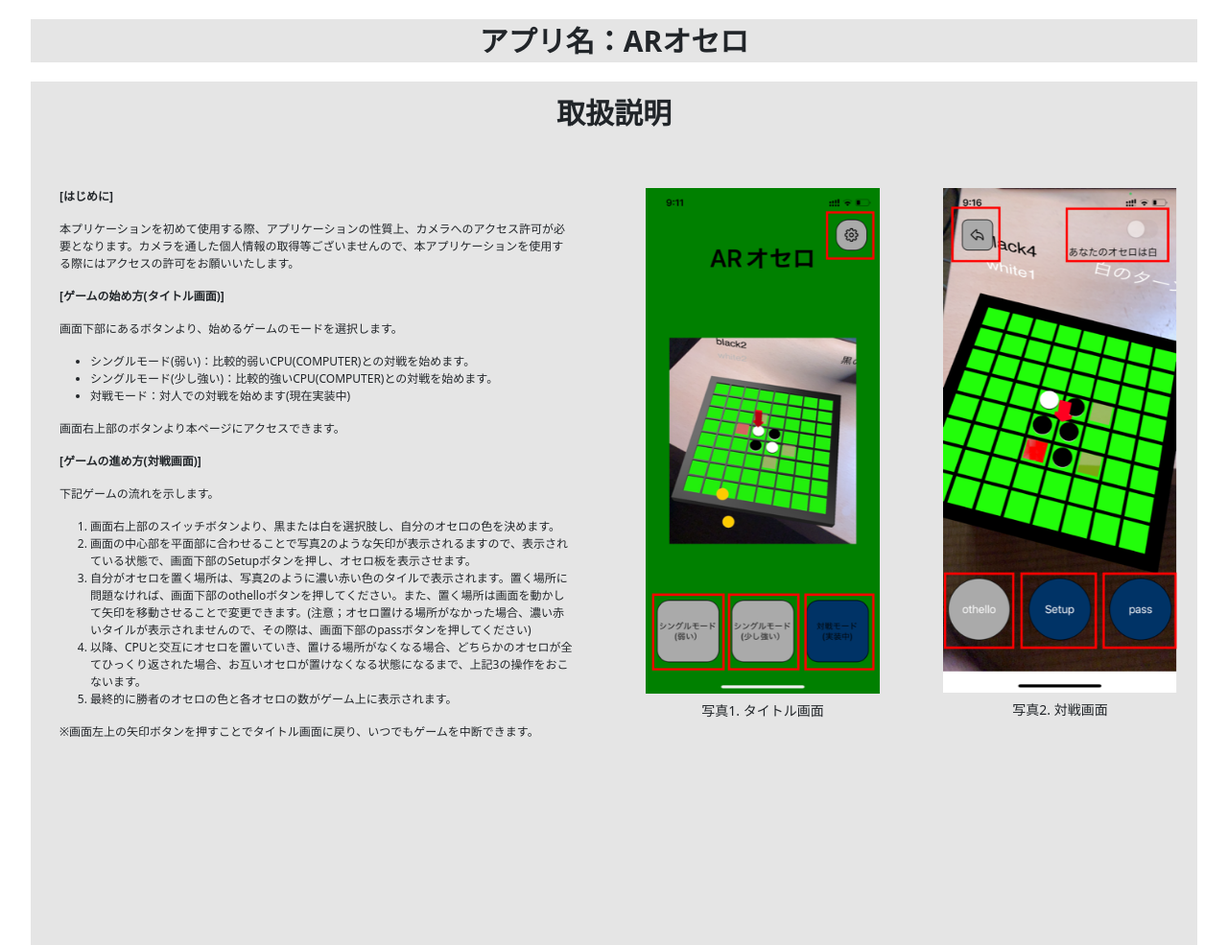
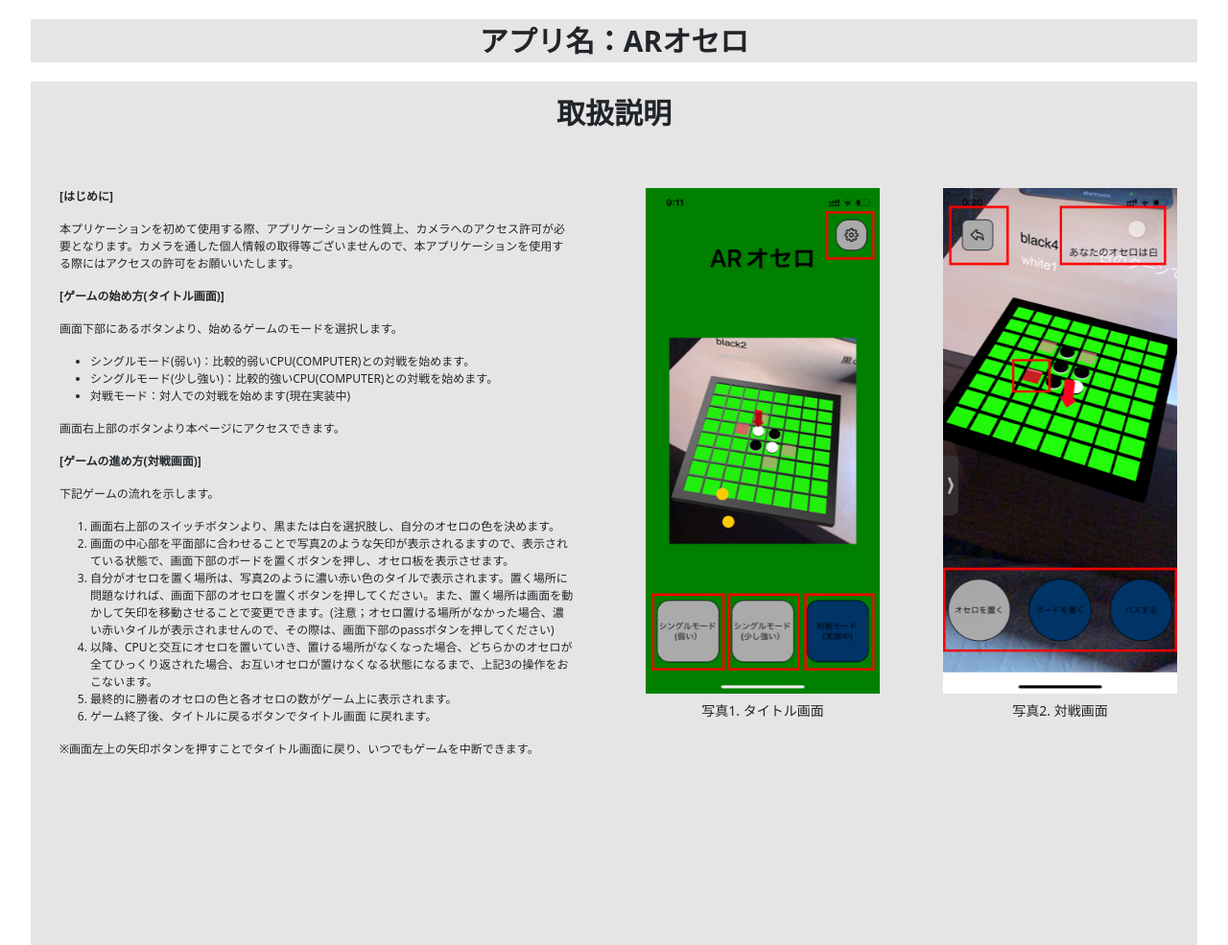
Before and after one commit to Takata1124/Django_original, a Django app: page /views in a window 1280 px wide. Shown: the part 40-1025 px from the top of the page at 96% size. Run offline with Django 3.2, Linux system fonts and the light colour scheme; parts of the project's set-up code (start-up, migrations or seed data) failed here and were passed over.

Commit message:
add file

```diff
--- a/static/css/contactForm.css
+++ b/static/css/contactForm.css
@@ -58,5 +58,4 @@
         width: 100%;
         height: 500px;
     }
-
 }
--- a/static/css/site.css
+++ b/static/css/site.css
@@ -13,7 +13,6 @@
     .sample-box p {
         position: absolute;
         top: 5%;
-        /* left: 52%; */
         width: 100%;
         color: #000000;
         font-size: 20px;
--- a/templates/index.html
+++ b/templates/index.html
@@ -49,10 +49,11 @@
                             <p class="privacy-policy__item__desc">下記ゲームの流れを示します。</p>
                                 <ol>
                                     <li>画面右上部のスイッチボタンより、黒または白を選択肢し、自分のオセロの色を決めます。</Li>
-                                    <li>画面の中心部を平面部に合わせることで写真2のような矢印が表示されるますので、表示されている状態で、画面下部のSetupボタンを押し、オセロ板を表示させます。</Li>
-                                    <li>自分がオセロを置く場所は、写真2のように濃い赤い色のタイルで表示されます。置く場所に問題なければ、画面下部のothelloボタンを押してください。また、置く場所は画面を動かして矢印を移動させることで変更できます。(注意；オセロ置ける場所がなかった場合、濃い赤いタイルが表示されませんので、その際は、画面下部のpassボタンを押してください)</Li>
-                                    <li>以降、CPUと交互にオセロを置いていき、置ける場所がなくなる場合、どちらかのオセロが全てひっくり返された場合、お互いオセロが置けなくなる状態になるまで、上記3の操作をおこないます。</li>
+                                    <li>画面の中心部を平面部に合わせることで写真2のような矢印が表示されるますので、表示されている状態で、画面下部のボードを置くボタンを押し、オセロ板を表示させます。</Li>
+                                    <li>自分がオセロを置く場所は、写真2のように濃い赤い色のタイルで表示されます。置く場所に問題なければ、画面下部のオセロを置くボタンを押してください。また、置く場所は画面を動かして矢印を移動させることで変更できます。(注意；オセロ置ける場所がなかった場合、濃い赤いタイルが表示されませんので、その際は、画面下部のpassボタンを押してください)</Li>
+                                    <li>以降、CPUと交互にオセロを置いていき、置ける場所がなくなった場合、どちらかのオセロが全てひっくり返された場合、お互いオセロが置けなくなる状態になるまで、上記3の操作をおこないます。</li>
                                     <li>最終的に勝者のオセロの色と各オセロの数がゲーム上に表示されます。</li>
+                                    <li>ゲーム終了後、タイトルに戻るボタンでタイトル画面 に戻れます。</li>
                                 </ol>
                             <p class="privacy-policy__item__desc">※画面左上の矢印ボタンを押すことでタイトル画面に戻り、いつでもゲームを中断できます。</p>
                         </div>
@@ -65,7 +66,6 @@
                         <img src="{% static 'picture/battleScreen.PNG' %}"></img>
                         <h5>写真2. 対戦画面</h5>
                     </div>
-
                 </div>
             </div>
             <div class="privacy-policy">
```
Also changed, not shown: static/picture/battleScreen.PNG.
